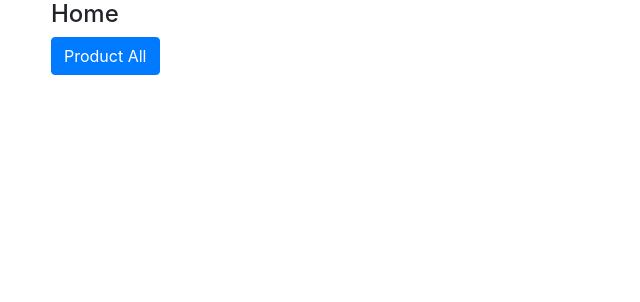
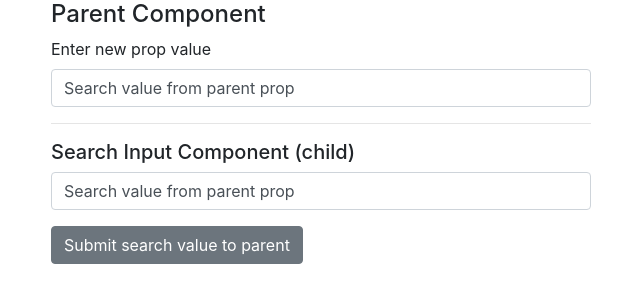
Before and after one commit to UniquelySimilar/vue-sandbox, a Vue app: page / in a window 1280 px wide. Shown: the top 302 px of the page, without its empty margins (34-674 px from the left). Built offline with nearby package versions, Linux system fonts and the light colour scheme.

Commit message:
stackoverflow: watch search prop

```diff
--- a/src/App.vue
+++ b/src/App.vue
@@ -1,13 +1,16 @@
 <template>
   <div id="app" class="container">
-    <router-view></router-view>
+    <parent />
   </div>
 </template>
 
 <script>
+  import Parent from '@/components/stackoverflow/watch-search-prop/Parent'
+
   export default {
     name: 'App',
     components: {
+      Parent
     },
     data() {
       return {
--- /dev/null
+++ b/src/components/stackoverflow/watch-search-prop/Parent.vue
@@ -0,0 +1,35 @@
+<template>
+  <div class="parent">
+    <h4>Parent Component</h4>
+    <div class="row">
+      <div class="col-md-6">
+        <div class="form-group">
+          <label for="prop-value">Enter new prop value</label>
+          <input type="text" class="form-control" id="prop-value" v-model="parentSearch">
+        </div>
+        <hr>
+      </div>
+    </div>
+    <search-input :searchFromParent="parentSearch" @update-search-event="updateSearch" />
+  </div>
+</template>
+
+<script>
+  import SearchInput from './SearchInput.vue'
+
+  export default {
+    components: {
+      SearchInput
+    },
+    data() {
+      return {
+        parentSearch: 'Search value from parent prop'
+      }
+    },
+    methods: {
+      updateSearch(searchFromChild) {
+        this.parentSearch = searchFromChild;
+      }
+    }
+  }
+</script>
--- /dev/null
+++ b/src/components/stackoverflow/watch-search-prop/SearchInput.vue
@@ -0,0 +1,41 @@
+<template>
+  <div class="search-input">
+    <h5>Search Input Component (child)</h5>
+    <div class="row">
+      <div class="col-md-6">
+        <form @submit.prevent="submitForm">
+          <div class="form-group">
+            <input type="text" class="form-control" id="search-input" v-model="localSearch">
+          </div>
+          <button type="submit" class="btn btn-secondary">Submit search value to parent</button>
+        </form>
+      </div>
+    </div>
+  </div>
+</template>
+
+<script>
+  export default {
+    props: {
+      searchFromParent: {
+        type: String,
+        required: true
+      }
+    },
+    data() {
+      return {
+        localSearch: this.searchFromParent
+      }
+    },
+    watch: {
+      searchFromParent(newValue) {
+        this.localSearch = newValue;
+      }
+    },
+    methods: {
+      submitForm() {
+        this.$emit('update-search-event', this.localSearch)
+      }
+    }
+  }
+</script>
--- a/src/main.js
+++ b/src/main.js
@@ -2,7 +2,7 @@ import Vue from 'vue'
 import App from './App.vue'
 
 //import router from './router'
-import router from '@/components/stackoverflow/router-params-example/router'
+//import router from '@/components/stackoverflow/router-params-example/router'
 
 //import store from './store'
 //import store from '@/components/vuetest/vuex-module/store'
@@ -15,7 +15,7 @@ import 'bootstrap/dist/css/bootstrap.css'
 Vue.config.productionTip = false
 
 new Vue({
-  router,
+  //router,
   //store,
   render: h => h(App),
 }).$mount('#app')
```
